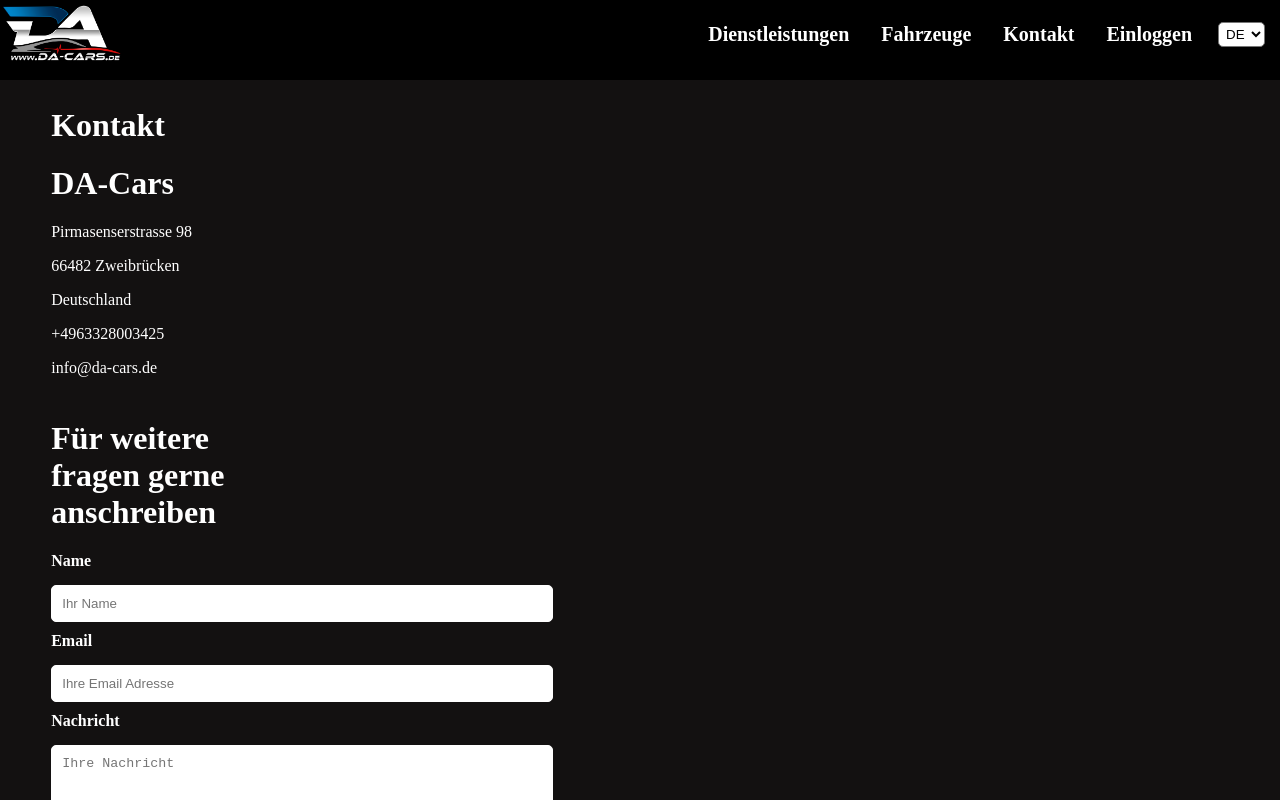
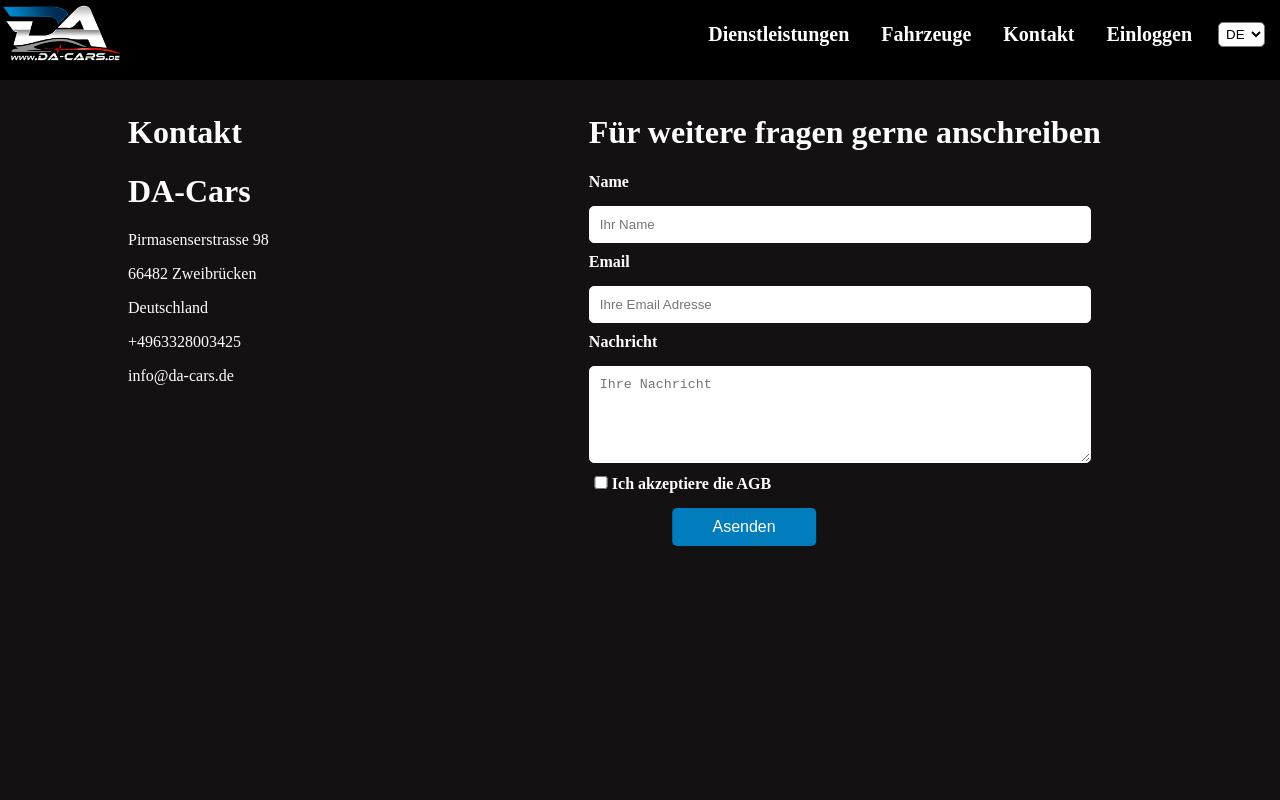
Before and after one commit to Zohaib770/da-cars, a React (Vite) app in the folder ui/: page /kontakt in a window 1280 px wide. Built offline with nearby package versions, Linux system fonts and the light colour scheme.

Commit message:
refactor width

```diff
--- a/ui/src/components/navbarpages/NavbarPages.css
+++ b/ui/src/components/navbarpages/NavbarPages.css
@@ -32,6 +32,7 @@
 .fahrzeug-container {
     background-color: #131111;
     min-height: 100vh;
+    width: 100%;
 }
 
 .keine-autos{
@@ -94,6 +95,10 @@ td:first-child {
 
 /* ======================== kontakt ======================== */
 .kontakt-container{
+    width: 100%;
+}
+
+.kontakt-content{
     background-color: #131111;
     display: flex;
     gap: 15%;
@@ -207,6 +212,7 @@ textarea {
 .einloggen-container{
     background-color: #131111;
     height: 100vh;
+    width: 100%;
 }
 
 .login-form{
--- a/ui/src/components/navbarpages/admin/Admin.css
+++ b/ui/src/components/navbarpages/admin/Admin.css
@@ -1,6 +1,7 @@
 /* ======================== AdminLayout ======================== */
 .adminlayout-container {
     display: flex;
+    width: 100%;
 }
 
 .adminlayout-navbar {
```
